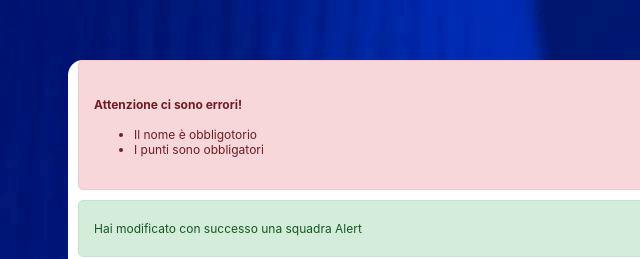
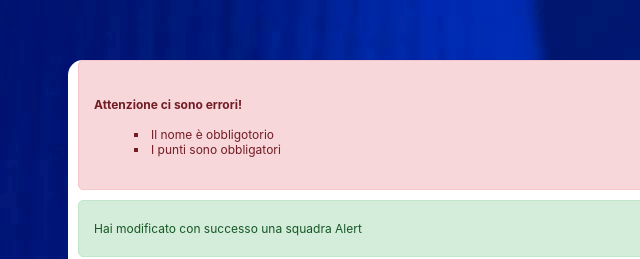
Before and after one commit to AuroraMonea/first_project, a plain HTML site: page index.html in a window 1280 px wide. Shown: the top 259 px of the page, 0-640 px from the left. Drawn offline with Linux system fonts and the light colour scheme.

Commit message:
restyled li in alert

```diff
--- a/assets/style/style.css
+++ b/assets/style/style.css
@@ -84,6 +84,9 @@ th, td {
   .alert h4{
     margin-bottom: 15px;
   }
+  .alert li {
+   list-style: square inside;
+  }
 
   .alert .fa.fa-times {
     cursor: pointer;
```
